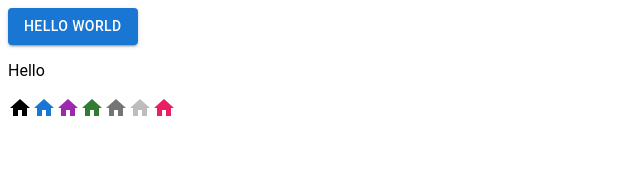
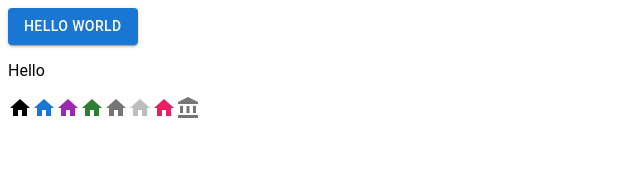
Before and after one commit to NamPV686/vite-trello-web, a React app: page / in a window 1280 px wide. Shown: the top 186 px of the page, without its empty margins (0-640 px from the left). Built offline with nearby package versions, Linux system fonts and the light colour scheme; the HTML template or start-up script is replaced by a standard one.

Commit message:
#4 Update MUI Eslint

```diff
--- a/src/App.jsx
+++ b/src/App.jsx
@@ -1,6 +1,7 @@
 import Button from '@mui/material/Button'
 import HomeIcon from '@mui/icons-material/home'
-import { pink } from '@mui/material/colors'
+import { pink } from '@mui/material/colors/'
+import AccountBalance from '@mui/icons-material/accountbalance'
 
 function App() {
 
@@ -15,6 +16,7 @@ function App() {
       <HomeIcon color="action" />
       <HomeIcon color="disabled" />
       <HomeIcon sx={{ color: pink[500] }} />
+      <AccountBalance color="action" />
     </>
   )
 }
```
Also changed, not shown: .eslintrc.cjs.
